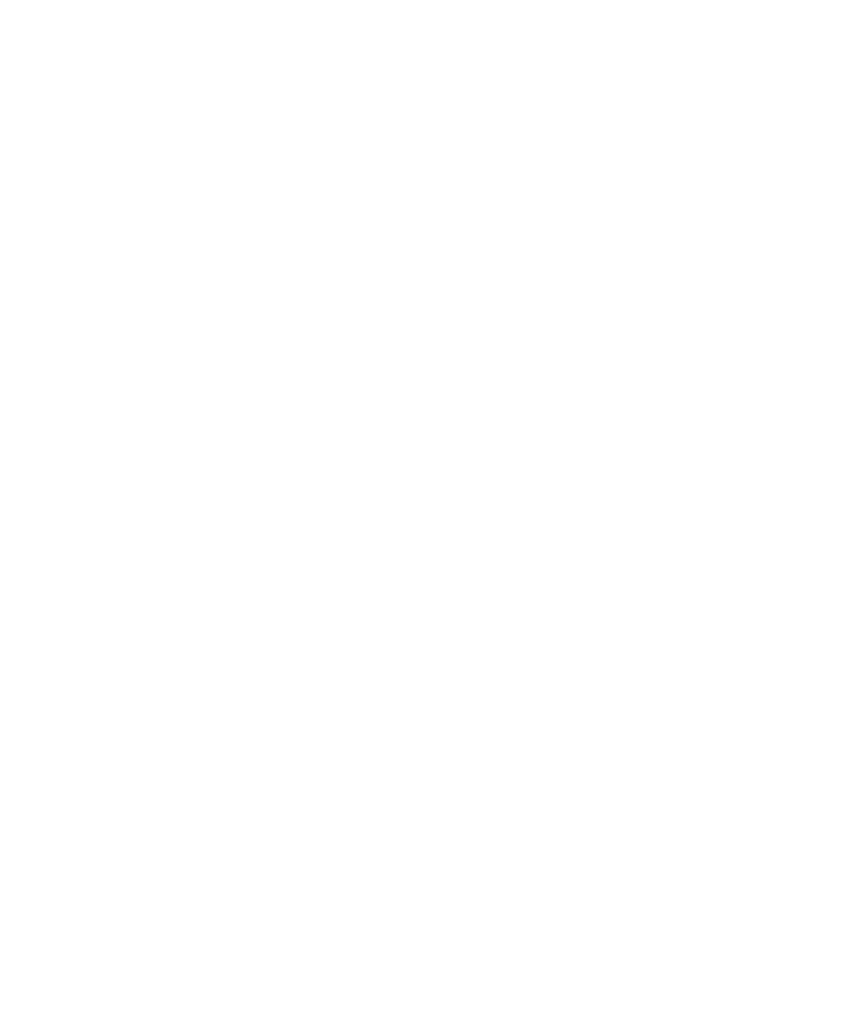
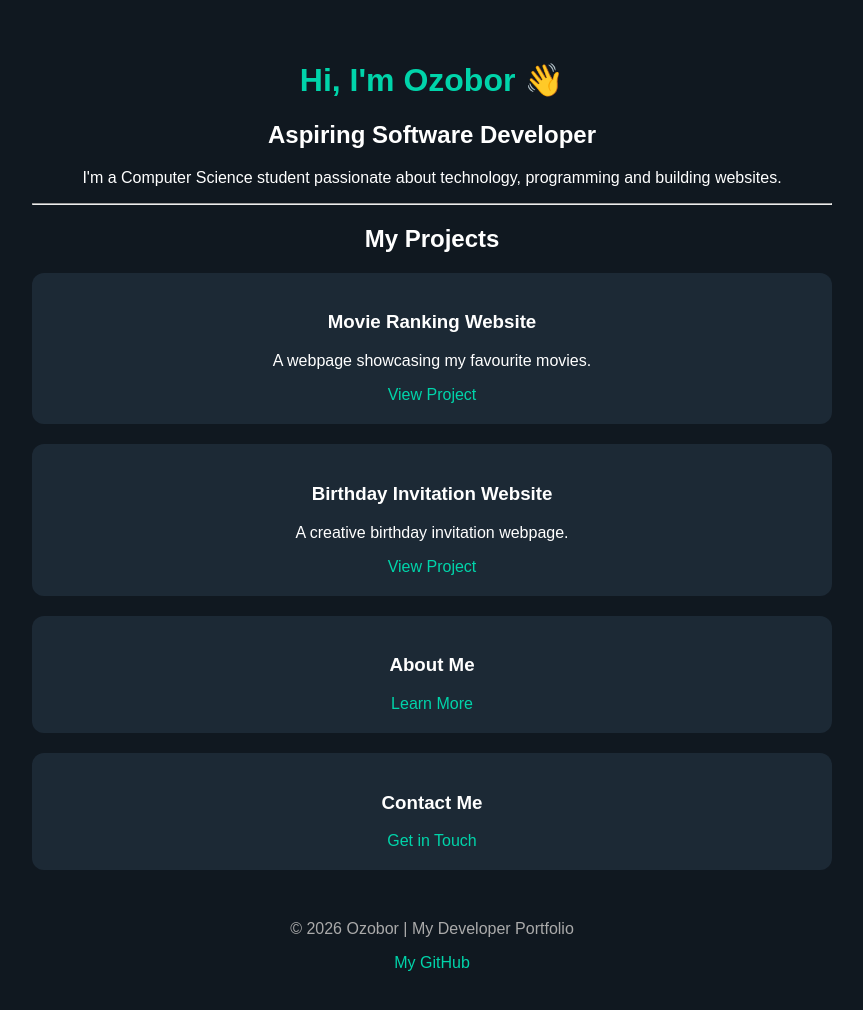
Before and after one commit to Ozobor/html.portfolio, a plain HTML site: page index.html in a window 1280 px wide. Shown: the whole page, without its empty margins (208-1071 px from the left). Before the commit the page ends 800 px from the top, so only its background shows below. Drawn offline with Linux system fonts and the light colour scheme.

Commit message:
Update index.html

```diff
--- a/index.html
+++ b/index.html
@@ -1,15 +1,90 @@
-<!-- TODO 1: Create the HTML Boilerplate -->
 
-<!-- TODO 2: Add Your previous projects' HTML into the public folder -->
+<!DOCTYPE html>
+<html lang="en">
+<head>
+    <meta charset="UTF-8">
+    <meta name="viewport" content="width=device-width, initial-scale=1.0">
+    <title>Ozobor | Developer Portfolio</title>
+    <style>
+        body {
+            font-family: Arial, sans-serif;
+            background: #101820;
+            color: white;
+            margin: 0;
+            padding: 40px 20px;
+            text-align: center;
+        }
 
-<!-- TODO 3: Take screenshots of your project previews and add the images to the images folder -->
+        h1 { color: #00d4aa; }
 
-<!-- TODO 4: Add titles/subtitles etc. -->
+        .container {
+            max-width: 800px;
+            margin: auto;
+        }
 
-<!-- TODO 5: Add a link to the project pages -->
+        .project {
+            background: #1c2935;
+            padding: 20px;
+            margin: 20px 0;
+            border-radius: 12px;
+        }
 
-<!-- TODO 6: Add images to show the project previews
-HINT for TODO 6: You can use the height attribute set to 200 to make the image smaller:
-https://developer.mozilla.org/en-US/docs/Web/HTML/Element/img#attr-height -->
+        a {
+            color: #00d4aa;
+            text-decoration: none;
+        }
 
-<!-- TODO 7: Add the Contact Me and About Me page links -->
+        a:hover { text-decoration: underline; }
+
+        footer {
+            margin-top: 50px;
+            color: #aaa;
+        }
+    </style>
+</head>
+
+<body>
+    <div class="container">
+
+        <h1>Hi, I'm Ozobor 👋</h1>
+        <h2>Aspiring Software Developer</h2>
+
+        <p>
+            I'm a Computer Science student passionate about
+            technology, programming and building websites.
+        </p>
+
+        <hr>
+
+        <h2>My Projects</h2>
+
+        <div class="project">
+            <h3>Movie Ranking Website</h3>
+            <p>A webpage showcasing my favourite movies.</p>
+            <a href="./public/movie-ranking.html">View Project</a>
+        </div>
+
+        <div class="project">
+            <h3>Birthday Invitation Website</h3>
+            <p>A creative birthday invitation webpage.</p>
+            <a href="./public/birthday-invite.html">View Project</a>
+        </div>
+
+        <div class="project">
+            <h3>About Me</h3>
+            <a href="./public/about.html">Learn More</a>
+        </div>
+
+        <div class="project">
+            <h3>Contact Me</h3>
+            <a href="./public/contact.html">Get in Touch</a>
+        </div>
+
+        <footer>
+            <p>© 2026 Ozobor | My Developer Portfolio</p>
+            <a href="https://github.com/Ozobor">My GitHub</a>
+        </footer>
+
+    </div>
+</body>
+</html>
```
